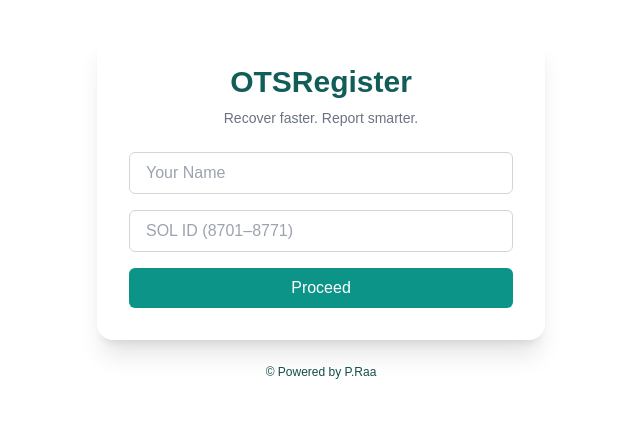
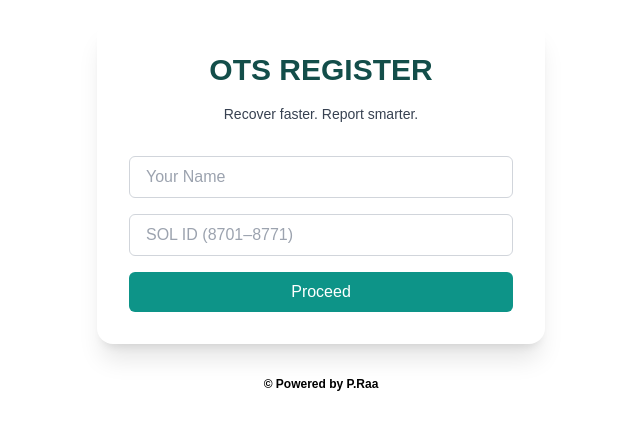
Before and after one commit to Raa0404/r1, a React (Create React App) app: page / in a window 1280 px wide. Shown: the part 194-624 px from the top of the page, without its empty margins (319-959 px from the left). Built offline with nearby package versions, Linux system fonts and the light colour scheme.

Commit message:
Phase1.jsx

```diff
--- a/src/components/Phase1.jsx
+++ b/src/components/Phase1.jsx
@@ -19,8 +19,8 @@ export default function Phase1({ onProceed }) {
   return (
     <div className="min-h-screen flex flex-col items-center justify-center px-4">
       <div className="bg-white shadow-xl rounded-2xl p-8 w-full max-w-md text-center">
-        <h1 className="text-3xl font-extrabold text-teal-800 mb-2">OTSRegister</h1>
-        <p className="text-sm text-gray-500 mb-6">Recover faster. Report smarter.</p>
+        <h1 className="text-3xl font-extrabold text-teal-900 mb-4">OTS REGISTER</h1>
+        <p className="text-sm text-gray-700 mb-8">Recover faster. Report smarter.</p>
 
         <input
           type="text"
@@ -48,7 +48,7 @@ export default function Phase1({ onProceed }) {
         </button>
       </div>
 
-      <p className="mt-6 text-xs text-teal-900 font-medium">© Powered by P.Raa</p>
+      <p className="mt-8 text-xs text-teal-1200 font-bold">© Powered by P.Raa</p>
     </div>
   );
 }
```
